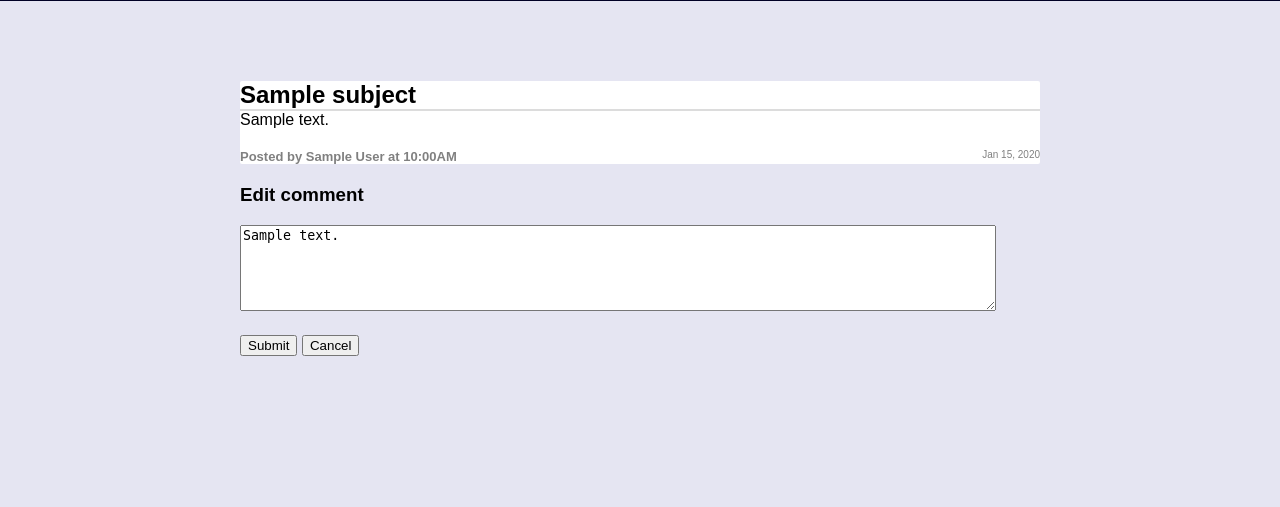
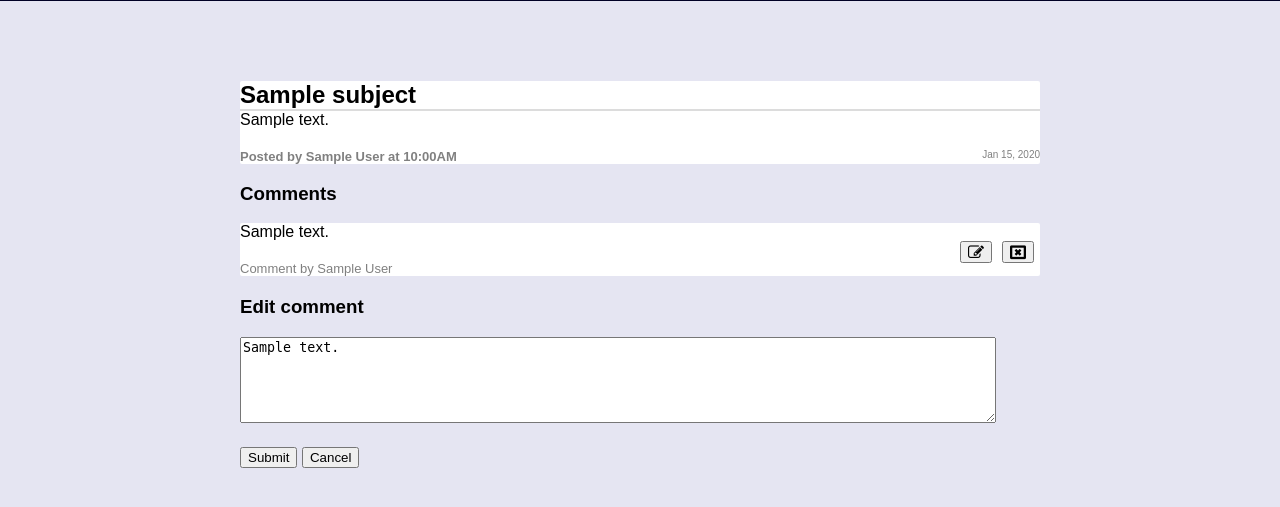
Before and after one commit to lubgade/Multi-User-Blog, a Python web app: template templates/editcomment.html in a window 1280 px wide. Shown: the part 179-686 px from the top of the page. Run offline with Jinja, Linux system fonts and the light colour scheme; the template is opened without the code that fills it: most values are stand-ins (such as "Sample title", 1, 10 or a date in 2020).

Commit message:
After review

```diff
--- a/templates/editcomment.html
+++ b/templates/editcomment.html
@@ -16,6 +16,31 @@
             </div>
         </div>
     </div>
+    <div>
+        <h3>Comments</h3>
+        {% for c in comments_list %}
+           <div class="comments_disp">{{c.comment|safe}}
+               <div class="container_perma">
+                   <div class="comments_left posted_by">Comment by
+                       {{c.comment_author}}</div>
+                   <div class="ed_comments">
+                       <div class="comm_l">
+                           <a href="/blog/{{entry.key().id()}}/editcomment/
+                           {{c.key().id()}}">
+                               <button class="fa">&#xf044;</button>
+                           </a>
+                       </div>
+                       <div class="comm_l">
+                           <a href="/blog/{{entry.key().id()}}/deletecomment/
+                           {{c.key().id()}}">
+                               <button class="fa">&#xf2d4;</button>
+                           </a>
+                       </div>
+                   </div>
+               </div>
+           </div>
+        {% endfor %}
+    </div>
     <div class="edcomm">
         <h3>Edit comment</h3>
         <textarea name="comments" class="commentsinput">{{comments}}</textarea>
```
